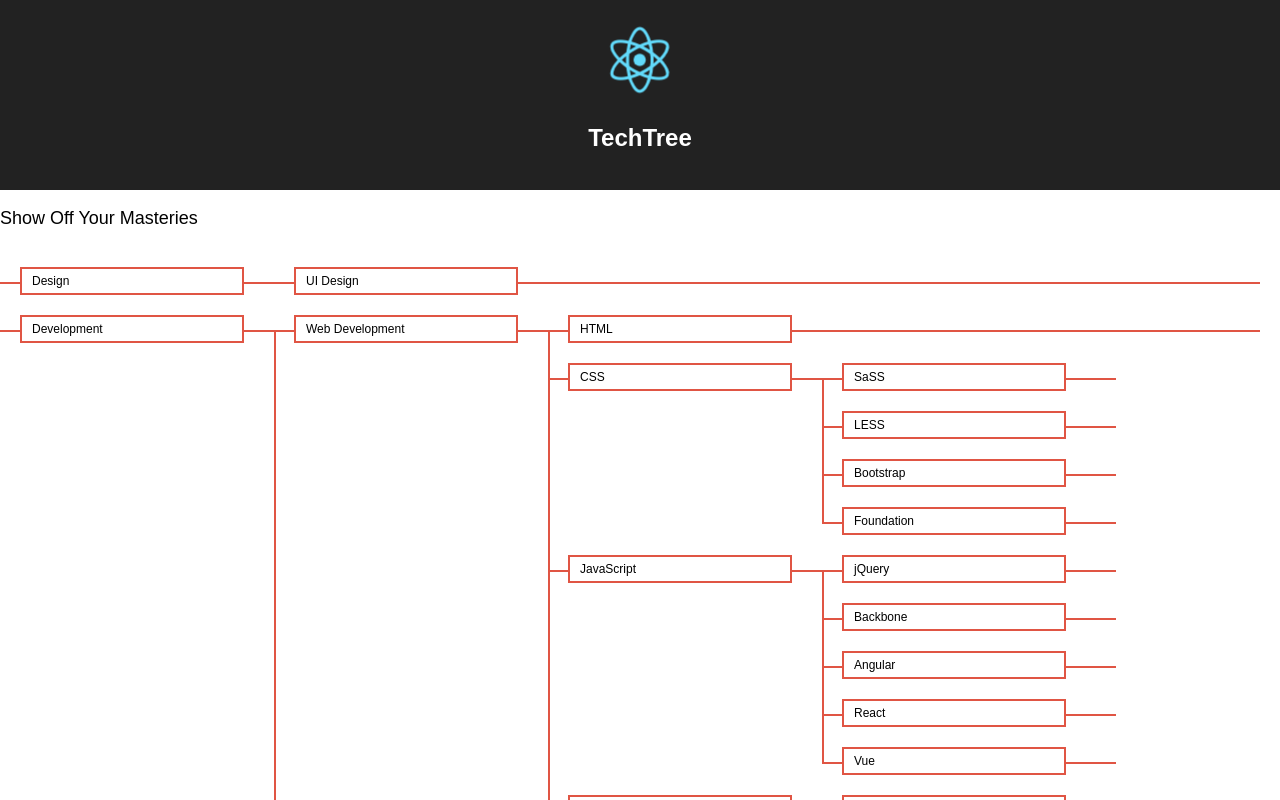
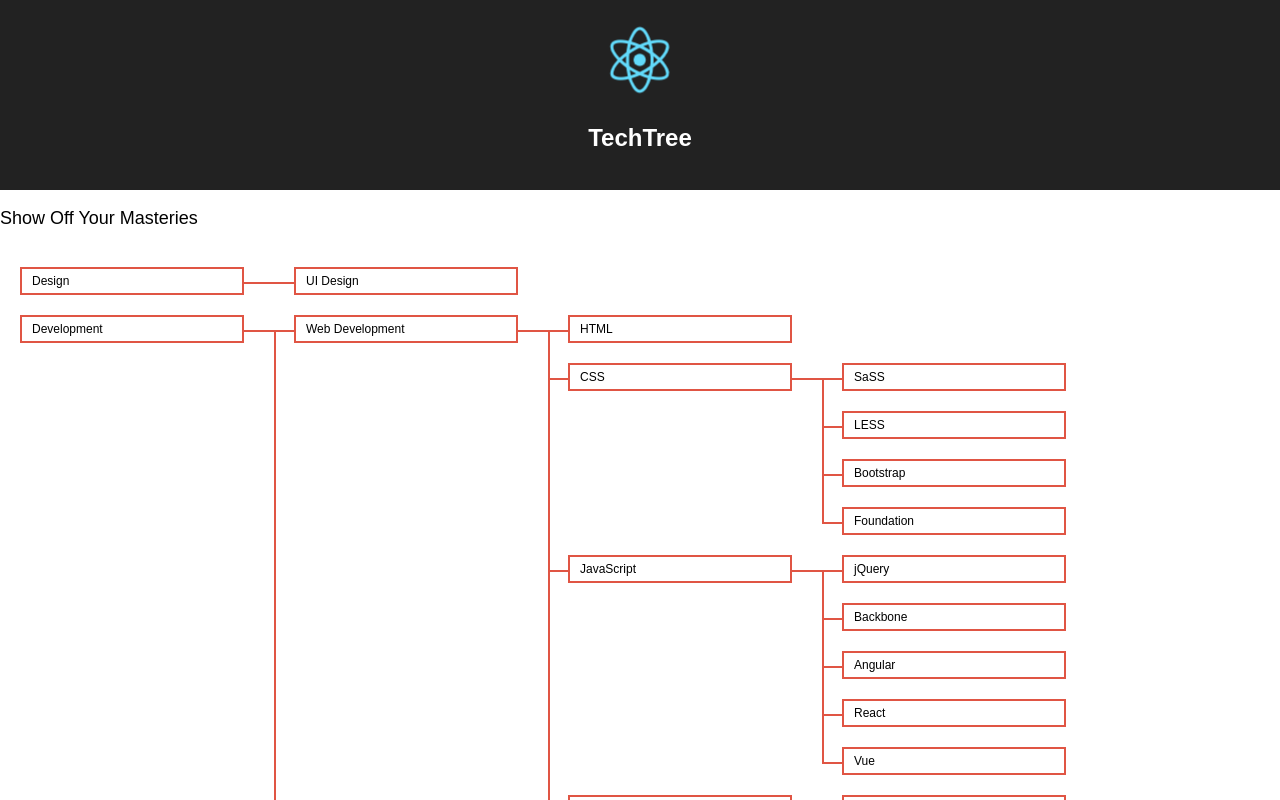
Before and after one commit to guoyunhe/techtree, a React (Create React App) app: page / in a window 1280 px wide. Shown: the top 800 px of the page. Built offline with nearby package versions, Linux system fonts and the light colour scheme.

Commit message:
Remove tail lines

```diff
--- a/src/Tech.css
+++ b/src/Tech.css
@@ -15,12 +15,21 @@
 }
 
 .Tech__LineX {
+    display: none;
     position: absolute;
     left: -20px;
-    right: 0;
     top: 15px;
+    width: 100px;
     border-top: 2px solid #e05544;
     z-index: -1;
+}
+
+.Tech .Tech .Tech__LineX {
+    display: block;
+}
+
+.Tech:first-child > .Tech__LineX {
+    left: -50px;
 }
 
 .Tech__LineY {
```
